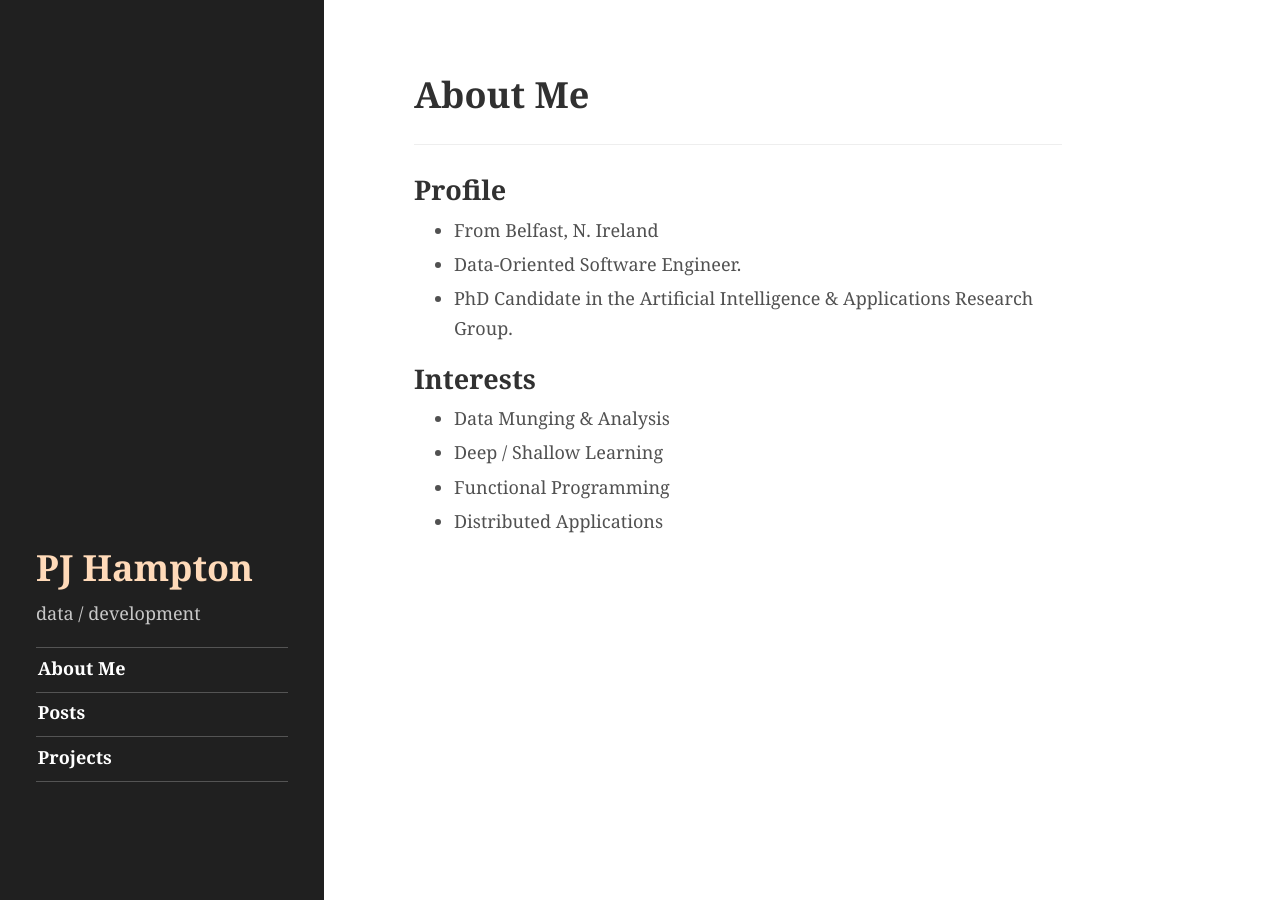
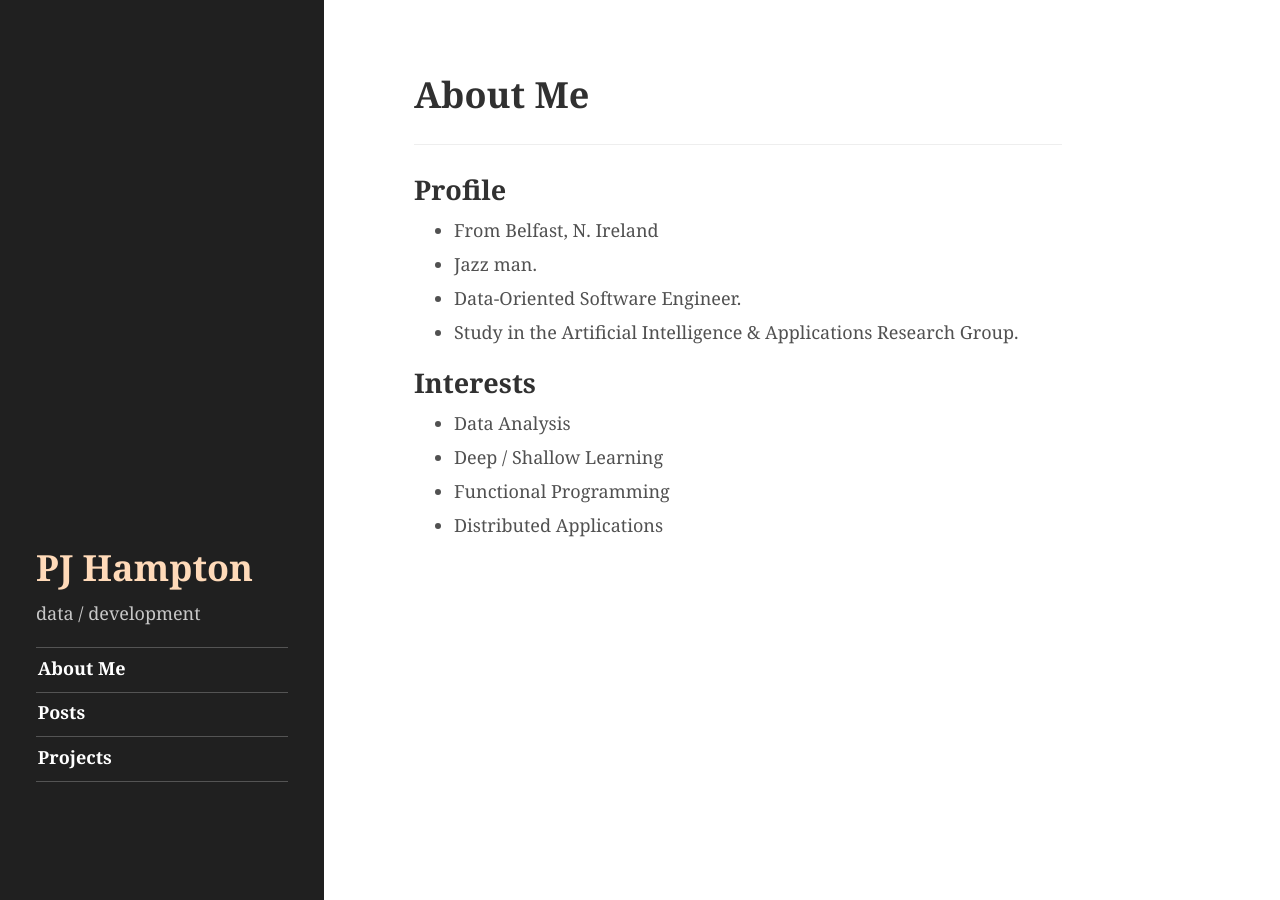
Before and after one commit to pjhampton/pjhampton.github.io, a Jekyll site: the page built from about.md, in a window 1280 px wide. Built offline with Jekyll 4.4.1, drawn with Linux system fonts in a browser that asks for light colours.

Commit message:
Fixed about me.

```diff
--- a/about.md
+++ b/about.md
@@ -6,12 +6,13 @@ title: About Me
 Profile
 -----------------------------
   - From Belfast, N. Ireland
+  - Jazz man.
   - Data-Oriented Software Engineer.
-  - PhD Candidate in the Artificial Intelligence & Applications Research Group.
+  - Study in the Artificial Intelligence & Applications Research Group.
 
 Interests
 -----------------------------
-  - Data Munging & Analysis
+  - Data Analysis
   - Deep / Shallow Learning
   - Functional Programming
   - Distributed Applications
```
